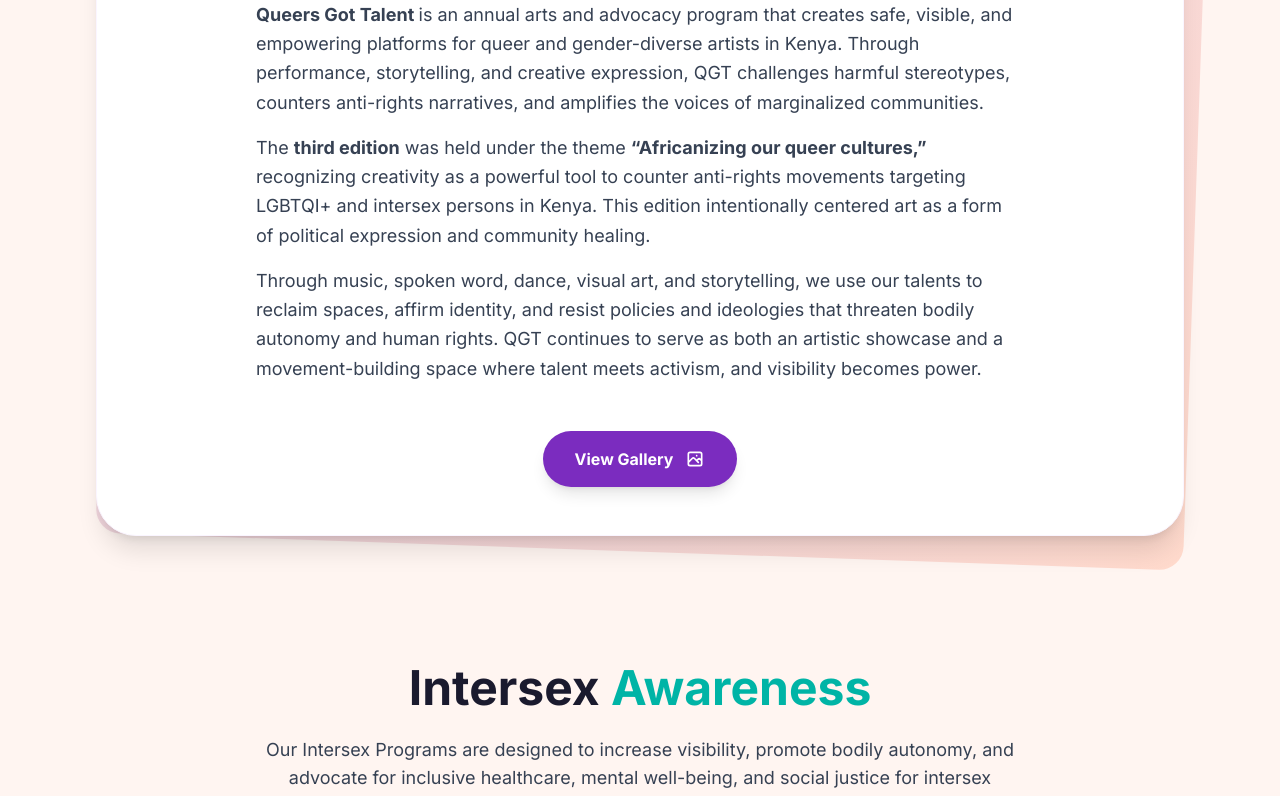
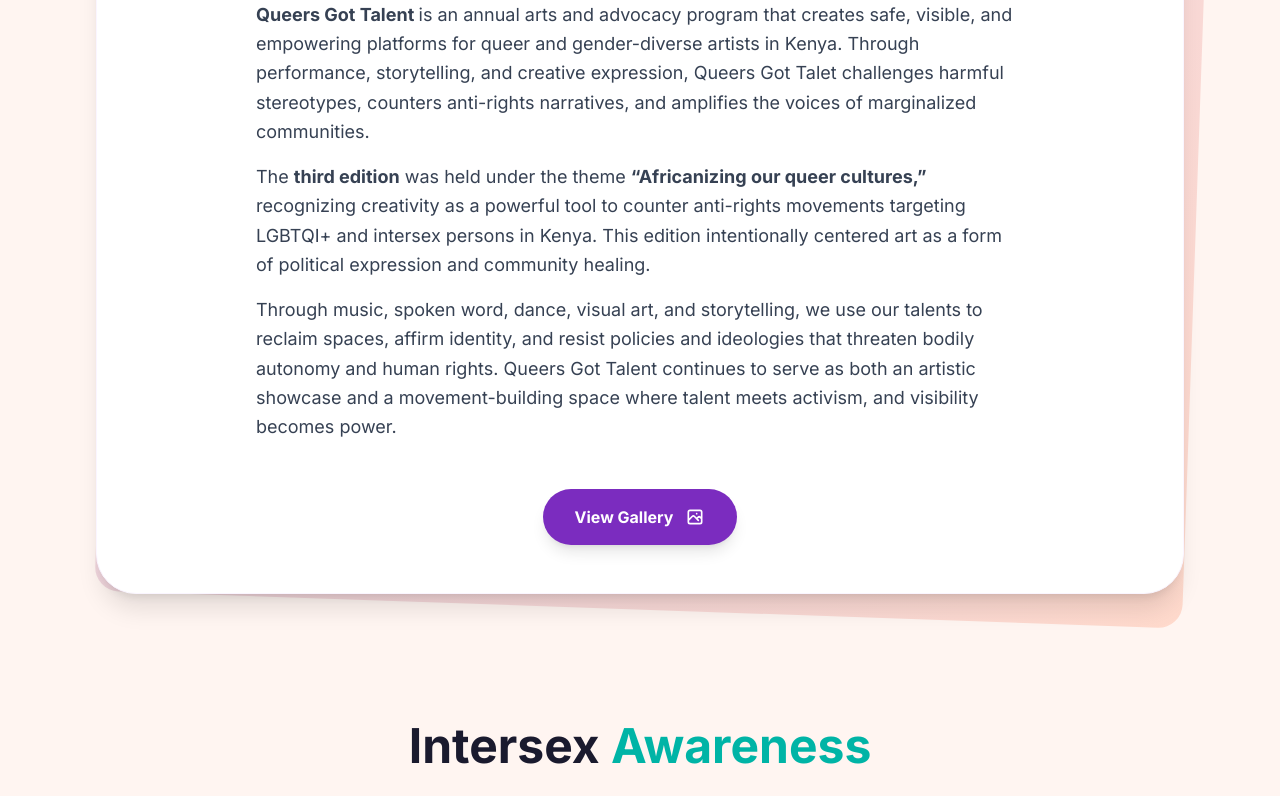
Before and after one commit to OliverSolomon/qwerise, a Next.js app: page /programs in a window 1280 px wide. Shown: the part 1594-2390 px from the top of the page. Built offline with nearby package versions, Linux system fonts and the light colour scheme.

Commit message:
fix: remove QGT

```diff
--- a/app/programs/page.tsx
+++ b/app/programs/page.tsx
@@ -98,7 +98,7 @@
                                         {/* Trophy Image as a decorative sticker/card overlap */}
                                         <div className="absolute -bottom-8 -right-8 w-40 h-40 hidden md:block rotate-12 transition-transform group-hover:rotate-[15deg] z-20">
                                             <div className="relative w-full h-full p-2 bg-white shadow-2xl rounded-2xl transform rotate-3">
-                                                <Image src="/queers-got-talent/trophy.png" alt="QGT Trophy" fill className="object-cover rounded-xl" />
+                                                <Image src="/queers-got-talent/trophy.png" alt="Queers Got Talent Trophy" fill className="object-cover rounded-xl" />
                                             </div>
                                         </div>
                                     </div>
@@ -112,13 +112,13 @@
                                         </h2>
                                         <div className="space-y-4 text-lg text-gray-700 leading-relaxed text-left max-w-3xl mx-auto">
                                             <p>
-                                                <strong>Queers Got Talent </strong> is an annual arts and advocacy program that creates safe, visible, and empowering platforms for queer and gender-diverse artists in Kenya. Through performance, storytelling, and creative expression, QGT challenges harmful stereotypes, counters anti-rights narratives, and amplifies the voices of marginalized communities.
+                                                <strong>Queers Got Talent </strong> is an annual arts and advocacy program that creates safe, visible, and empowering platforms for queer and gender-diverse artists in Kenya. Through performance, storytelling, and creative expression, Queers Got Talet challenges harmful stereotypes, counters anti-rights narratives, and amplifies the voices of marginalized communities.
                                             </p>
                                             <p>
                                                 The <strong>third edition</strong> was held under the theme <strong>&ldquo;Africanizing our queer cultures,&rdquo;</strong> recognizing creativity as a powerful tool to counter anti-rights movements targeting LGBTQI+ and intersex persons in Kenya. This edition intentionally centered art as a form of political expression and community healing.
                                             </p>
                                             <p>
-                                                Through music, spoken word, dance, visual art, and storytelling, we use our talents to reclaim spaces, affirm identity, and resist policies and ideologies that threaten bodily autonomy and human rights. QGT continues to serve as both an artistic showcase and a movement-building space where talent meets activism, and visibility becomes power.
+                                                Through music, spoken word, dance, visual art, and storytelling, we use our talents to reclaim spaces, affirm identity, and resist policies and ideologies that threaten bodily autonomy and human rights. Queers Got Talent continues to serve as both an artistic showcase and a movement-building space where talent meets activism, and visibility becomes power.
                                             </p>
                                         </div>
                                     </div>
--- a/public/QWeRise-Programs.md
+++ b/public/QWeRise-Programs.md
@@ -16,7 +16,7 @@
 
 Through music, spoken word, dance, visual art, and storytelling, We use our talents to reclaim spaces, affirm identity, and resist policies and ideologies that threaten bodily autonomy and human rights.
 
-QGT continues to serve as both an artistic showcase and a movement-building space where talent meets activism, and visibility becomes power.
+Queers Got Talent continues to serve as both an artistic showcase and a movement-building space where talent meets activism, and visibility becomes power.
 
 **Intersex Programs**
 
```
